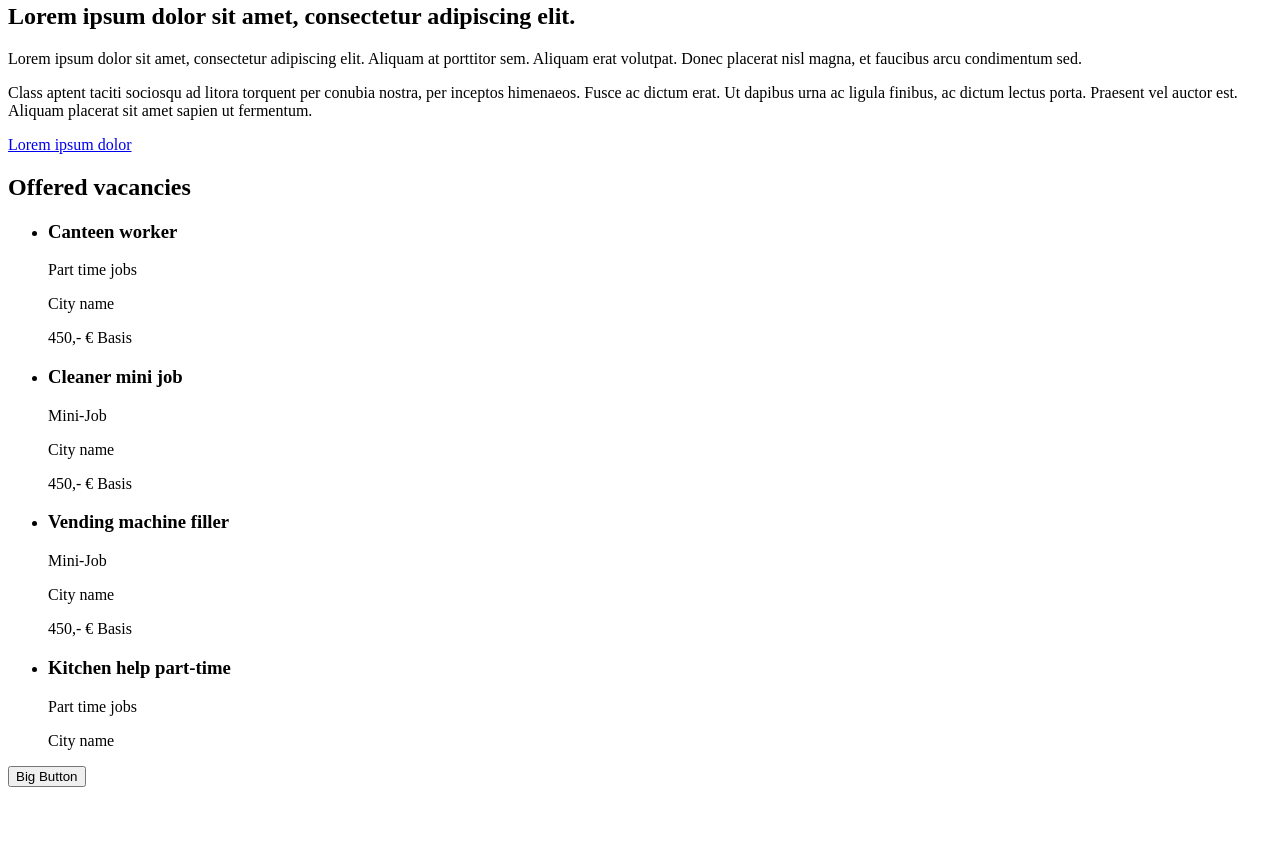
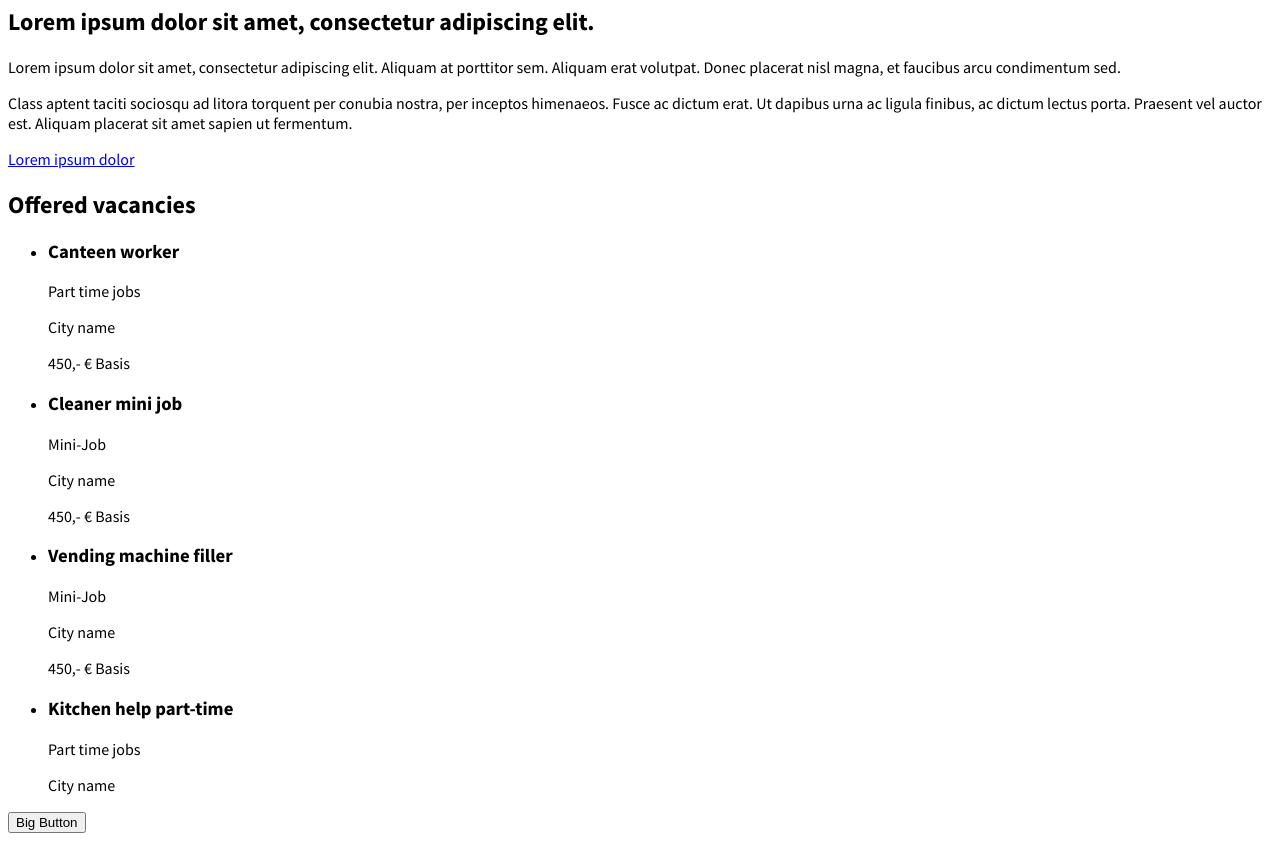
Before and after one commit to Valentina-Aktanko/frontend-test-task, a plain HTML site: page index.html in a window 1280 px wide. Shown: the part 77-926 px from the top of the page. Before the commit the page ends 880 px from the top, so only its background shows below. Drawn offline with Linux system fonts and the light colour scheme.

Commit message:
addss styles and google fonts

```diff
--- a/index.html
+++ b/index.html
@@ -4,7 +4,9 @@
   <meta charset="UTF-8">
   <meta name="viewport" content="width=device-width, initial-scale=1.0">
   <title>Jobs</title>
-  <link rel="stylesheet" href="">
+  <link rel="stylesheet" href="style.css">
+  <link rel="preconnect" href="https://fonts.gstatic.com">
+  <link href="https://fonts.googleapis.com/css2?family=Source+Sans+Pro:wght@400;600;700&display=swap" rel="stylesheet">
 </head>
 <body>
   <main>
```
